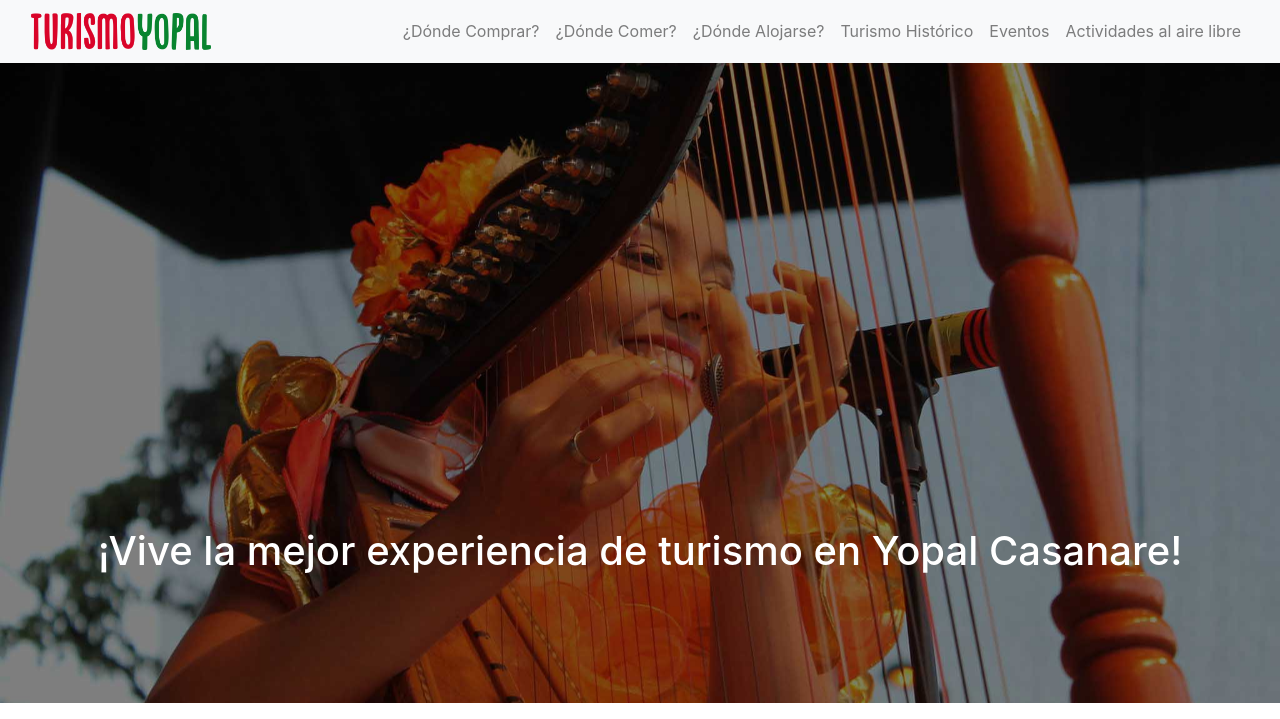
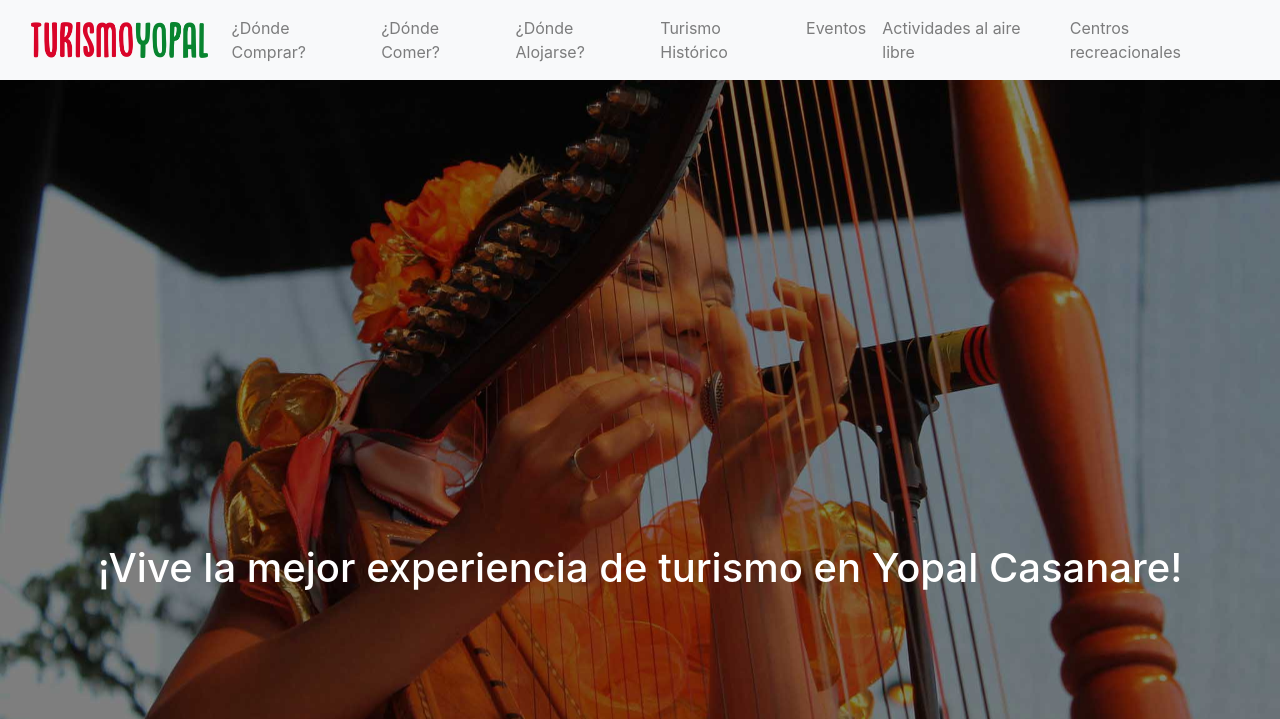
Before and after one commit to Logistikon97/turismoYopal, a PHP site: page /index.php in a window 1280 px wide. Shown: the top 719 px of the page. Run offline with PHP 8.4, Linux system fonts and the light colour scheme; data that the repository does not hold is empty; some libraries are stand-ins or nearby versions.

Commit message:
Update funciones.php

```diff
--- a/scripts/funciones.php
+++ b/scripts/funciones.php
@@ -184,98 +184,116 @@ class funciones
         switch ($ubicacion) {
                 //los nombres de carpeta deben coincidir en los archivos del proyecto
             case 'hotel':
-                echo '<nav class="navbar navbar-expand-lg navbar-light bg-light">
+                echo ' <nav class="navbar navbar-expand-lg navbar-light bg-light">
+                    <div class="container-fluid">
                         <a class="navbar-brand" href="../index"><img src="../assets/img/turismoYopal-logo.png" width="180"></a>
-            <button class="navbar-toggler" type="button" data-toggle="collapse" data-target="#navbarSupportedContent"
-                aria-controls="navbarSupportedContent" aria-expanded="false" aria-label="Toggle navigation">
+                        <button class="navbar-toggler" type="button" data-toggle="collapse"
+                            data-target="#navbarSupportedContent" aria-controls="navbarSupportedContent"
+                            aria-expanded="true" aria-label="Toggle navigation">
                             <span class="navbar-toggler-icon"></span>
                         </button>
                         <div class="collapse navbar-collapse" id="navbarSupportedContent">
                             <ul class="navbar-nav ml-auto">
-                    <li class="nav-item">
-                        <a class="nav-link active" href="dondeAlojarse?name=hotel">¿Dónde alojarse?<span
+                                <li class="nav-item ">
+                                    <a class="nav-link " href="dondeComprar?name=comercio">¿Dónde Comprar? <span
                                             class="sr-only">(current)</span></a>
                                 </li>
                                 <li class="nav-item">
-                        <a class="nav-link" href="dondeComer?name=restaurante">¿Dónde comer?</a>
+                                    <a class="nav-link" href="dondeComer?name=restaurante">¿Dónde Comer?</a>
+                                </li>
+                                <li class="nav-item active">
+                                    <a class="nav-link" href="dondeAlojarse?name=hotel">¿Dónde Alojarse?</a>
+                                </li>
+                                <li class="nav-item ">
+                                    <a class="nav-link" href="turismoHistorico?name=historia">Turismo Histórico</a>
+                                </li>
+                                <li class="nav-item ">
+                                    <a class="nav-link" href="eventos">Eventos</a>
+                                </li>
+                                <li class="nav-item ">
+                                            <a class="nav-link" href="afuera?name=afuera">Actividades al aire libre</a>
                                     </li>
                                     <li class="nav-item">
-                        <a class="nav-link " href="dondeComprar?name=comercio">¿Dónde comprar?</a>
-                    </li>
-                    <li class="nav-item">
-                        <a class="nav-link" href="turismoHistorico?name=historia">Turismo histórico</a>
-                    </li>
-                    <li class="nav-item">
-                        <a class="nav-link" href="eventos?name=evento">Eventos</a>
-                    </li>
-                    <li class="nav-item">
-                                    <a class="nav-link" href="afuera?name=afuera">Actividades al aire libre</a>
+                                    <a class="nav-link" href="recreacionales?name=recreacional">Centros recreacionales</a>
                             </li>
                             </ul>
+                        </div>
                     </div>
                 </nav>';
                 break;
             case 'historia':
-                echo '<nav class="navbar navbar-expand-lg navbar-light bg-light">
+                echo ' <nav class="navbar navbar-expand-lg navbar-light bg-light">
+                    <div class="container-fluid">
                         <a class="navbar-brand" href="../index"><img src="../assets/img/turismoYopal-logo.png" width="180"></a>
-            <button class="navbar-toggler" type="button" data-toggle="collapse" data-target="#navbarSupportedContent"
-                aria-controls="navbarSupportedContent" aria-expanded="false" aria-label="Toggle navigation">
+                        <button class="navbar-toggler" type="button" data-toggle="collapse"
+                            data-target="#navbarSupportedContent" aria-controls="navbarSupportedContent"
+                            aria-expanded="true" aria-label="Toggle navigation">
                             <span class="navbar-toggler-icon"></span>
                         </button>
                         <div class="collapse navbar-collapse" id="navbarSupportedContent">
                             <ul class="navbar-nav ml-auto">
-                    <li class="nav-item">
-                        <a class="nav-link active" href="turismoHistorico?name=historia">Turismo Histórico<span
+                                <li class="nav-item ">
+                                    <a class="nav-link " href="dondeComprar?name=comercio">¿Dónde Comprar? <span
                                             class="sr-only">(current)</span></a>
                                 </li>
                                 <li class="nav-item">
-                        <a class="nav-link" href="dondeAlojarse?name=hotel">¿Dónde alojarse?</a>
+                                    <a class="nav-link" href="dondeComer?name=restaurante">¿Dónde Comer?</a>
                                 </li>
                                 <li class="nav-item">
-                        <a class="nav-link" href="dondeComer?name=restaurante">¿Dónde comer?</a>
+                                    <a class="nav-link" href="dondeAlojarse?name=hotel">¿Dónde Alojarse?</a>
+                                </li>
+                                <li class="nav-item active">
+                                    <a class="nav-link" href="turismoHistorico?name=historia">Turismo Histórico</a>
+                                </li>
+                                <li class="nav-item ">
+                                    <a class="nav-link" href="eventos">Eventos</a>
+                                </li>
+                                <li class="nav-item ">
+                                            <a class="nav-link" href="afuera?name=afuera">Actividades al aire libre</a>
                                     </li>
                                     <li class="nav-item">
-                        <a class="nav-link " href="dondeComprar?name=comercio">¿Dónde comprar?</a>
-                    </li>
-                    <li class="nav-item">
-                        <a class="nav-link" href="eventos?name=evento">Eventos</a>
-                    </li>
-                    <li class="nav-item">
-                                    <a class="nav-link" href="afuera?name=afuera">Actividades al aire libre</a>
+                                    <a class="nav-link" href="recreacionales?name=recreacional">Centros recreacionales</a>
                             </li>
                             </ul>
+                        </div>
                     </div>
                 </nav>';
                 break;
             case 'recreacional':
-                echo '<nav class="navbar navbar-expand-lg navbar-light bg-light">
+                echo ' <nav class="navbar navbar-expand-lg navbar-light bg-light">
+                    <div class="container-fluid">
                         <a class="navbar-brand" href="../index"><img src="../assets/img/turismoYopal-logo.png" width="180"></a>
-                <button class="navbar-toggler" type="button" data-toggle="collapse" data-target="#navbarSupportedContent"
-                    aria-controls="navbarSupportedContent" aria-expanded="false" aria-label="Toggle navigation">
+                        <button class="navbar-toggler" type="button" data-toggle="collapse"
+                            data-target="#navbarSupportedContent" aria-controls="navbarSupportedContent"
+                            aria-expanded="true" aria-label="Toggle navigation">
                             <span class="navbar-toggler-icon"></span>
                         </button>
                         <div class="collapse navbar-collapse" id="navbarSupportedContent">
                             <ul class="navbar-nav ml-auto">
-                        <li class="nav-item">
-                            <a class="nav-link" href="dondeAlojarse?name=hotel">¿Dónde alojarse?</a>
-                        </li>
-                        <li class="nav-item">
-                            <a class="nav-link" href="dondeComer?name=restaurante">¿Dónde comer?</a>
-                        </li>
-                        <li class="nav-item">
-                            <a class="nav-link " href="dondeComprar?name=comercio">¿Dónde comprar?</a>
-                        </li>
-                        <li class="nav-item">
-                            <a class="nav-link" href="turismoHistorico?name=historia">Turismo Histórico<span
+                                <li class="nav-item ">
+                                    <a class="nav-link " href="dondeComprar?name=comercio">¿Dónde Comprar? <span
                                             class="sr-only">(current)</span></a>
                                 </li>
                                 <li class="nav-item">
-                            <a class="nav-link" href="eventos?name=evento">Eventos</a>
+                                    <a class="nav-link" href="dondeComer?name=restaurante">¿Dónde Comer?</a>
                                 </li>
                                 <li class="nav-item">
+                                    <a class="nav-link" href="dondeAlojarse?name=hotel">¿Dónde Alojarse?</a>
+                                </li>
+                                <li class="nav-item">
+                                    <a class="nav-link" href="turismoHistorico?name=historia">Turismo Histórico</a>
+                                </li>
+                                <li class="nav-item ">
+                                    <a class="nav-link" href="eventos">Eventos</a>
+                                </li>
+                                <li class="nav-item ">
                                             <a class="nav-link" href="afuera?name=afuera">Actividades al aire libre</a>
                                     </li>
+                                    <li class="nav-item active">
+                                    <a class="nav-link" href="recreacionales?name=recreacional">Centros recreacionales</a>
+                            </li>
                             </ul>
+                        </div>
                     </div>
                 </nav>';
                 break;
@@ -290,14 +308,14 @@ class funciones
             <div class="collapse navbar-collapse" id="navbarSupportedContent">
                 <ul class="navbar-nav ml-auto">
                 <li class="nav-item">
+                        <a class="nav-link " href="dondeComprar?name=comercio"' . $color . '>¿Dónde comprar?</a>
+                    </li>
+                    <li class="nav-item">
                         <a class="nav-link active " href="dondeComer?name=restaurante">¿Dónde comer?<span
                                 class="sr-only">(current)</span></a>
                     </li>
                     <li class="nav-item">
                         <a class="nav-link" href="dondeAlojarse?name=hotel"' . $color . '>¿Dónde alojarse?</a>
-                    </li>
-                    <li class="nav-item">
-                        <a class="nav-link " href="dondeComprar?name=comercio"' . $color . '>¿Dónde comprar?</a>
                     </li>
                     <li class="nav-item">
                         <a class="nav-link" href="turismoHistorico?name=historia"' . $color . '>Turismo Histórico</a>
@@ -307,6 +325,9 @@ class funciones
                     </li>
                     <li class="nav-item">
                                     <a class="nav-link" href="afuera?name=afuera">Actividades al aire libre</a>
+                            </li>
+                            <li class="nav-item">
+                                    <a class="nav-link" href="recreacionales?name=recreacional">Centros recreacionales</a>
                             </li>
                 </ul>
             </div>
@@ -340,7 +361,10 @@ class funciones
                             <a class="nav-link" href="html/eventos">Eventos</a>
                         </li>
                         <li class="nav-item">
-                                    <a class="nav-link" href="afuera?name=afuera">Actividades al aire libre</a>
+                                    <a class="nav-link" href="html/afuera?name=afuera">Actividades al aire libre</a>
+                            </li>
+                            <li class="nav-item">
+                                    <a class="nav-link" href="html/recreacionales?name=recreacional">Centros recreacionales</a>
                             </li>
                     </ul>
                 </div>
@@ -358,8 +382,8 @@ class funciones
                     </button>
                     <div class="collapse navbar-collapse" id="navbarSupportedContent">
                         <ul class="navbar-nav ml-auto">
-                        <li class="nav-item">
-                            <a class="nav-link active" href="dondeComprar?name=comercio">¿Dónde Comprar? <span
+                            <li class="nav-item active">
+                                <a class="nav-link " href="dondeComprar?name=comercio">¿Dónde Comprar? <span
                                         class="sr-only">(current)</span></a>
                             </li>
                             <li class="nav-item">
@@ -372,10 +396,13 @@ class funciones
                                 <a class="nav-link" href="turismoHistorico?name=historia">Turismo Histórico</a>
                             </li>
                             <li class="nav-item">
-                            <a class="nav-link" href="eventos?name=evento">Eventos</a>
+                                <a class="nav-link" href="eventos">Eventos</a>
                             </li>
                             <li class="nav-item">
                                         <a class="nav-link" href="afuera?name=afuera">Actividades al aire libre</a>
+                                </li>
+                                <li class="nav-item">
+                                    <a class="nav-link" href="recreacionales?name=recreacional">Centros recreacionales</a>
                             </li>
                         </ul>
                     </div>
@@ -393,8 +420,8 @@ class funciones
                     </button>
                     <div class="collapse navbar-collapse" id="navbarSupportedContent">
                         <ul class="navbar-nav ml-auto">
-                            <li class="nav-item">
-                                <a class="nav-link active" href="eventos?name=evento">Eventos<span
+                            <li class="nav-item ">
+                                <a class="nav-link " href="dondeComprar?name=comercio">¿Dónde Comprar? <span
                                         class="sr-only">(current)</span></a>
                             </li>
                             <li class="nav-item">
@@ -404,13 +431,16 @@ class funciones
                                 <a class="nav-link" href="dondeAlojarse?name=hotel">¿Dónde Alojarse?</a>
                             </li>
                             <li class="nav-item">
-                                <a class="nav-link" href="dondeComprar?name=comercio">¿Dónde Comprar?</a>
+                                <a class="nav-link" href="turismoHistorico?name=historia">Turismo Histórico</a>
                             </li>
-                            <li class="nav-item">
-                                <a class="nav-link" href="turismoHistorico?name=historia">Turismo Histórico</a>
+                            <li class="nav-item active">
+                                <a class="nav-link" href="eventos">Eventos</a>
                             </li>
                             <li class="nav-item">
                                         <a class="nav-link" href="afuera?name=afuera">Actividades al aire libre</a>
+                                </li>
+                                <li class="nav-item">
+                                    <a class="nav-link" href="recreacionales?name=recreacional">Centros recreacionales</a>
                             </li>
                         </ul>
                     </div>
@@ -428,8 +458,8 @@ class funciones
                         </button>
                         <div class="collapse navbar-collapse" id="navbarSupportedContent">
                             <ul class="navbar-nav ml-auto">
-                                <li class="nav-item">
-                                    <a class="nav-link active" href="afuera?name=afuera">Actividades al aire libre<span
+                                <li class="nav-item ">
+                                    <a class="nav-link " href="dondeComprar?name=comercio">¿Dónde Comprar? <span
                                             class="sr-only">(current)</span></a>
                                 </li>
                                 <li class="nav-item">
@@ -439,13 +469,16 @@ class funciones
                                     <a class="nav-link" href="dondeAlojarse?name=hotel">¿Dónde Alojarse?</a>
                                 </li>
                                 <li class="nav-item">
-                                    <a class="nav-link" href="dondeComprar?name=comercio">¿Dónde Comprar?</a>
+                                    <a class="nav-link" href="turismoHistorico?name=historia">Turismo Histórico</a>
+                                </li>
+                                <li class="nav-item ">
+                                    <a class="nav-link" href="eventos">Eventos</a>
+                                </li>
+                                <li class="nav-item active">
+                                            <a class="nav-link" href="afuera?name=afuera">Actividades al aire libre</a>
                                     </li>
                                     <li class="nav-item">
-                                    <a class="nav-link" href="turismoHistorico?name=historia">Turismo Histórico</a>
-                                </li>
-                                <li class="nav-item">
-                                    <a class="nav-link" href="eventos?name=evento">Eventos</a>
+                                    <a class="nav-link" href="recreacionales?name=recreacional">Centros recreacionales</a>
                             </li>
                             </ul>
                         </div>
```
Lines whose indentation alone changed are shown as unchanged.
